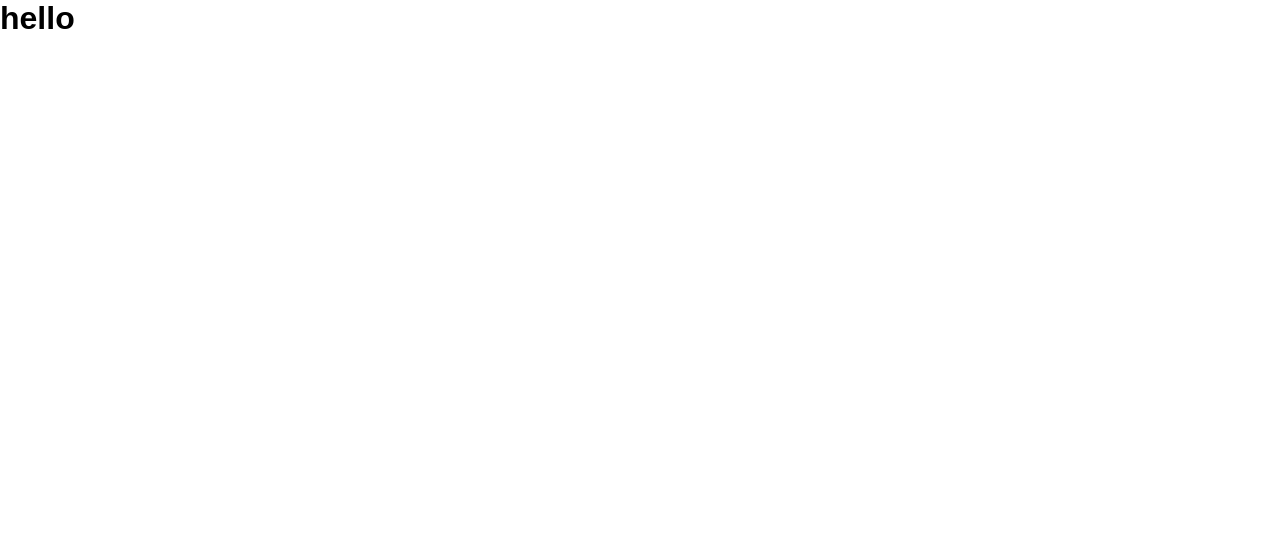
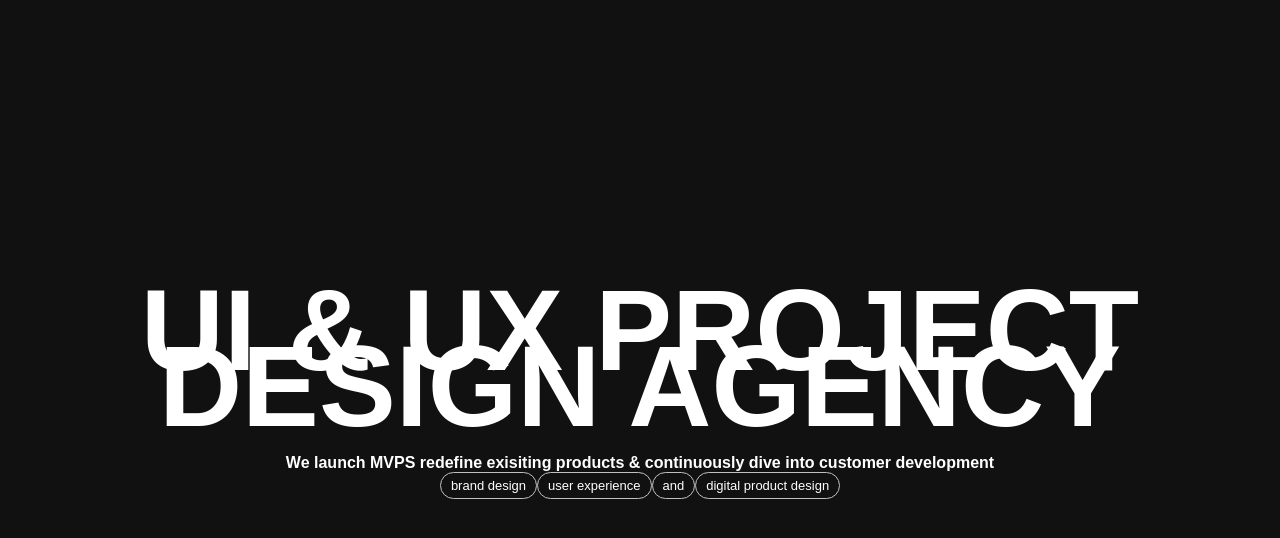
Before and after one commit to SibtainRazaSafvii/WebAgency_Replica, a plain HTML site: page index.html in a window 1280 px wide. Drawn offline with Linux system fonts and the light colour scheme; a web font is replaced by a local one.

Commit message:
basic structure1

```diff
--- a/index.html
+++ b/index.html
@@ -12,9 +12,19 @@
 </head>
 <body>
     <div class="main">
-        <div class = "page 1"></div>
-        <h1>hello</h1>
-        <div class="page 2"></div>
+        <div class = "page1">
+            <h1>UI & UX PROJECT</h1>
+            <h1>DESIGN AGENCY</h1>
+            <P>We launch MVPS redefine exisiting products & continuously dive into customer development</P>
+            <div class="specialText">
+                <h4>Brand Design</h4>
+                <h4>User Experience</h4>
+                <h4>and</h4>
+                <h4>Digital Product Design</h4>
+            </div>
+        </div>
+
+        <div class="page2"></div>
     </div>
 </body>
 </html>
--- a/style.css
+++ b/style.css
@@ -3,6 +3,7 @@
     padding: 0;
     box-sizing: border-box;
     font-family: 'Gilroy-Bold', sans-serif;
+    color: white;
 
 
 }
@@ -10,3 +11,37 @@ html,body{
     height: 100%;
     width: 100%;
 }
+.page1{
+    height: 100vh;
+    width: 100vw;
+    background-color:#111111;
+    /* This is to justify content on center of the web page */
+    display: flex;
+    flex-direction: column;
+    align-items: center;
+    justify-content: center;
+}
+.page1 h1{
+    font-size:9vw;
+    text-transform: uppercase;
+    font-weight: 900;
+    line-height:7vh;
+}
+.page1 p{
+    text-align: center;
+    font-weight: bold;
+    margin-top: 40px;
+}
+.specialText{
+    display: flex;
+    align-items: center;
+    justify-content: center;
+}
+.specialText h4{
+    font-weight: 400;
+    font-size: small;
+    text-transform: lowercase;
+    padding: 5px 10px;
+    border: 1px solid #C1C1C1;
+    border-radius: 50px;
+}
```
